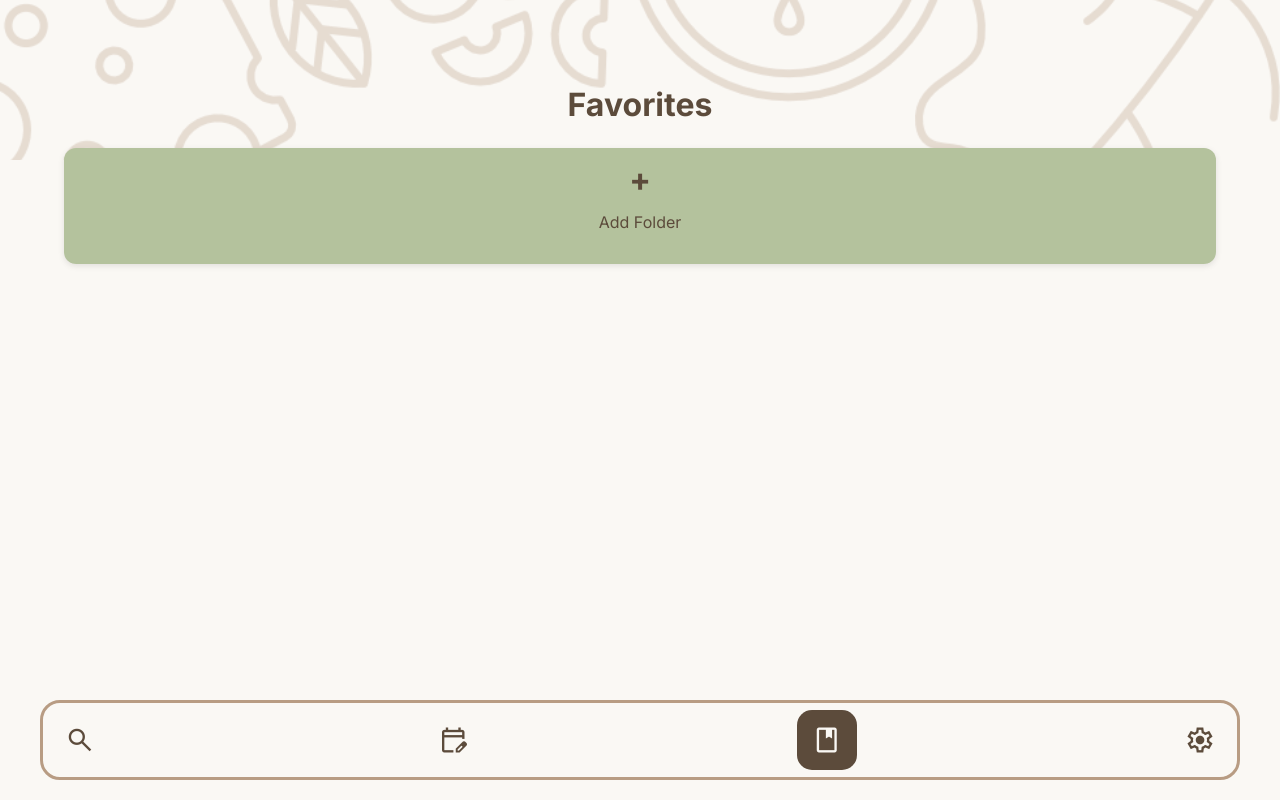
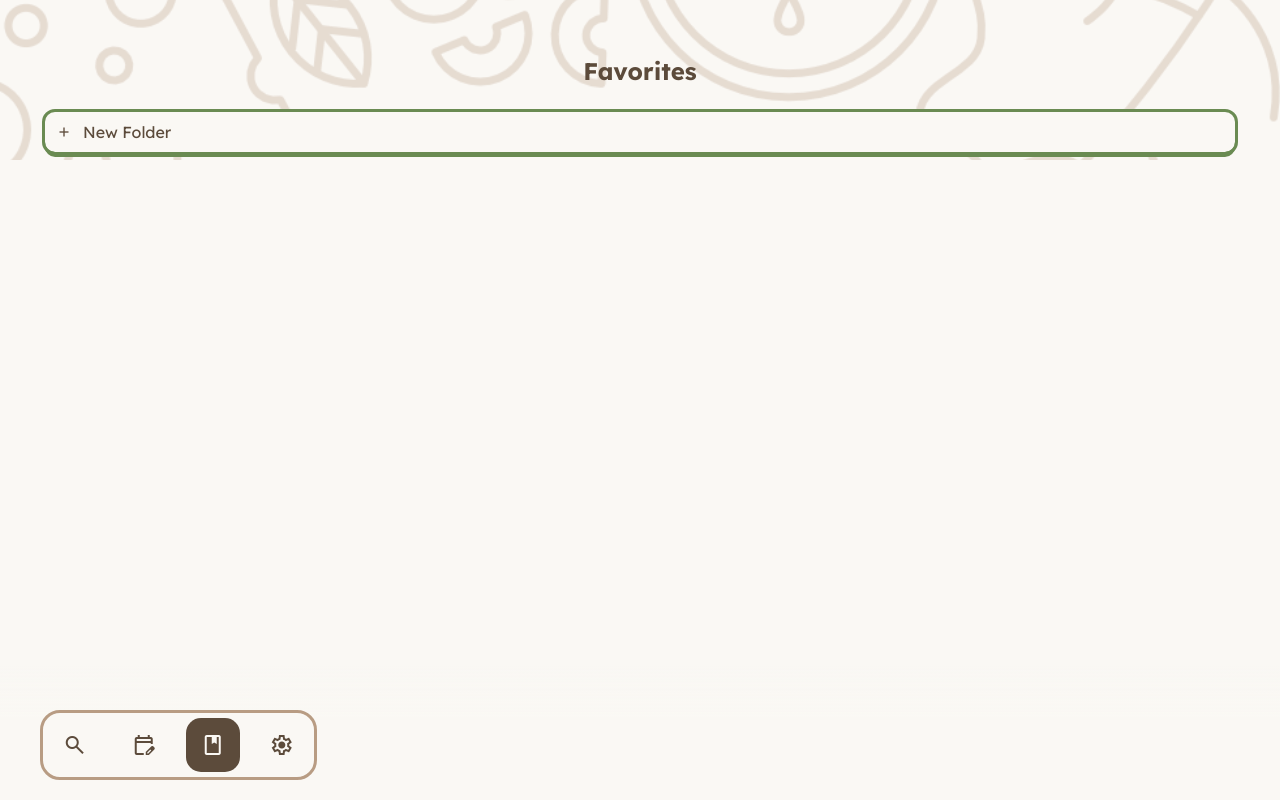
Before and after one commit to turbonobsin/MealPlanningApp, a Vue app: page /favorites in a window 1280 px wide. Built offline with nearby package versions, Linux system fonts and the light colour scheme.

Commit message:
Profile Config + Favorites Styling

```diff
--- a/src/assets/base.css
+++ b/src/assets/base.css
@@ -31,6 +31,7 @@ body {
     font-family: var(--ff-primary) !important;
     /* margin:0px; */
     padding-bottom:100px;
+    overflow: hidden;
 }
 
 body::before {
--- a/src/assets/layout.css
+++ b/src/assets/layout.css
@@ -19,6 +19,10 @@
   margin-bottom: 30px;
 }
 
+.gap10{
+  gap: 10px !important;
+}
+
 .h-center{
   display: flex;
   align-items: center;
@@ -29,9 +33,9 @@
 }
 
 .flex-wrap{
-    display: flex;
-    flex-wrap: wrap;
-    gap: 10px;
+  display: flex;
+  flex-wrap: wrap;
+  gap: 10px;
 }
 
 .vertical {
@@ -57,3 +61,9 @@
     grid-template-columns: 1fr 1fr;
     gap: 15px;
 }
+
+.text-input-button {
+  display: grid;
+  grid-template-columns: 1fr auto;
+  gap: 10px;
+}
--- a/src/assets/main.css
+++ b/src/assets/main.css
@@ -25,6 +25,11 @@ main {
     outline: 1px solid var(--dark);
 }
 
+body > * {
+    transition: all .2s cubic-bezier(0.175, 0.885, 0.32, 1.275);
+    -webkit-tap-highlight-color: transparent;
+}
+
 img,
 picture,
 svg {
@@ -33,6 +38,7 @@ svg {
 
 h1 {
     text-align: center;
+    font-size: 1.5rem;
 }
 
 label {
@@ -46,6 +52,7 @@ label {
     color: var(--dark-perma);
     font-weight: 600;
     font-family: inherit;
+    height: 1.3rem;
 }
 
 .text-input:focus {
@@ -56,7 +63,7 @@ label {
 button {
     all: unset;
     border-radius: 8px;
-    padding: 10px 0px;
+    padding: 10px;
     text-align: center;
     transition: all .1s cubic-bezier(0.175, 0.885, 0.32, 1.275);
 }
@@ -79,6 +86,11 @@ button:active {
     color: var(--light-perma);
 }
 
+.dark-button{
+    background-color: var(--dark-perma);
+    color: var(--light-perma);
+}
+
 .red-button {
     background-color: var(--red);
     color: var(--light);
@@ -86,6 +98,14 @@ button:active {
 
 .small {
     font-size: small;
+}
+
+.medium {
+    font-size: medium;
+}
+
+.large {
+    font-size: large;
 }
 
 .xxxlarge {
@@ -149,6 +169,13 @@ button:active {
     padding: 10px 0px;
 }
 
+.scroll-main{
+    border-radius: 10px;
+    overflow: scroll;
+    padding: 10px 5px 10vh 5px;
+    max-height: 65vh;
+}
+
 .circle {
     aspect-ratio: 1;
     border-radius: 50%;
--- a/src/components/FavoriteRecipe.vue
+++ b/src/components/FavoriteRecipe.vue
@@ -10,10 +10,17 @@ const props = defineProps({
 
 <template>
     <div v-if="recipe">
+        <img :src="recipe.image"></img>
         <div>{{ recipe.title }}</div>
         <div>{{ recipe.cookingMinutes }}</div>
     </div>
     <div v-else>
-        Couldn't find recipe data
+        Not Available
     </div>
 </template>
+
+<style scoped>
+
+
+
+</style>
--- a/src/components/Footer.vue
+++ b/src/components/Footer.vue
@@ -1,13 +1,21 @@
 <script setup>
 import Menu_Item from './Menu_Item.vue';
+
+
+function moveSelector(){
+
+}
+
 </script>
 
 <template>
-    <nav id="menu_bar" class="spread">
+    <div id="overflow_cover"></div>
+    <nav id="menu_bar" class="spread h-center">
         <Menu_Item label="search" to="/"></Menu_Item>
         <Menu_Item label="edit_calendar" to="/calendar"></Menu_Item> <!-- calendar_month is another possible icon -->
         <Menu_Item label="book" to="/favorites"></Menu_Item>
         <Menu_Item label="settings" to="/settings"></Menu_Item>
+        <!-- <div class="selector"></div> -->
     </nav>
 </template>
 
@@ -15,14 +23,33 @@ import Menu_Item from './Menu_Item.vue';
 
 #menu_bar{
     position: fixed;
+    gap: 15px;
+    justify-self: center;
     bottom: 20px;
-    right: 40px;
-    left: 40px;
-    padding: 7px;
+    padding: .3em;
     border: 3px solid var(--medium);
     border-radius: 20px;
     background-color: var(--light);
     /* margin-top:auto; */
     /* height:max-content; */
 }
+
+#overflow_cover{
+    position: fixed;
+    bottom: 0px;
+    right: 0px;
+    left: 0px;
+    height: 17vh;
+    background: linear-gradient(transparent 0%, var(--light) 40%);
+}
+
+/* .selector{
+    position: absolute;
+    background-color: var(--dark);
+    height: 85%;
+    aspect-ratio: 1;
+    border-radius: 15px;
+    z-index: -1;
+    transform: translateX(calc(100% + 20px));
+} */
 </style>
--- a/src/components/Menu_Item.vue
+++ b/src/components/Menu_Item.vue
@@ -16,20 +16,15 @@ const props = defineProps({
 <style scoped>
 .menu_item{
     text-decoration: none;
-    height: 60px;
-    aspect-ratio: 1;
     text-align: center;
     border-radius: 15px;
     margin: 0px;
     transition: all .2s;
+    padding: 15px;
 
-    font-size:30px;
+    font-size:1.5em;
     color: var(--dark);
     font-variation-settings: 'FILL' 0;
-}
-
-* {
--webkit-tap-highlight-color: transparent;
 }
 
 .router-link-active{
--- a/src/views/FavoritesView.vue
+++ b/src/views/FavoritesView.vue
@@ -78,52 +78,79 @@ const deleteItem = (item) => {
 </script>
 
 <template>
-  <div class="favorites-page">
-    <header class="header">
-      <h1>{{ currentFolder.name }}</h1>
-      <button v-if="folderHistory.length" class="back-btn" @click="goBack">← Back</button>
-    </header>
+  <div class="h-center">
+    <div v-if="folderHistory.length" class="material-symbols-outlined xxxlarge back" @click="goBack">chevron_left</div>
+    <h1 class="title">{{ currentFolder.name }}</h1>
+  </div>
 
-    <section class="favorites-container">
+  <main class="scroll-main">
+
+    <section class="vertical" style="gap: 15px">
+
+      <div class="add-folder-card card">
+
+        <div class="h-center gap10" v-if="!showFolderInput" @click="createNewFolder">
+          <span class="material-symbols-outlined large">add</span>
+          <span>New Folder</span>
+        </div>
+
+        <div v-else class="h-center gap10">
+          <input v-model="newFolderName" type="text" placeholder="Folder name" class="text-input create-input" />
+          <button class="material-symbols-outlined color-button create-button" @click="confirmCreateFolder">check</button>
+          <button class="material-symbols-outlined blank-button create-button" @click="cancelCreate">close</button>
+        </div>
+
+      </div>
+
       <div v-for="item in currentFolder.items" :key="item.id || item">
-        <div v-if="typeof item === 'number'" class="recipe-card" draggable="true"
+
+        <div v-if="typeof item === 'number'" class="favorite-card card" draggable="true"
           @dragstart="(e) => dragStartEvent(e, item)">
           <FavoriteRecipe :recipe="getRecipe(item)" draggable="true" @click="gotoRecipeDetails(item)"/>
           <button class="delete-btn" @click.stop="deleteItem(item)">✕</button>
         </div>
 
-        <div v-else class="folder-card" @click="openFolder(item)" draggable="true" @dragstart="(e) => dragStartEvent(e, item)" @dragover.prevent @drop="dropRecipeIntoFolder(item)">
-          <div class="folder-header center h-center">
-            <span style="font-weight: bold; line-height: 1; margin-bottom: 0.25rem;">{{ item.name }}</span>
-            <p class="material-symbols-outlined">folder_open</p>
+        <div v-else class="favorite-folder card h-center spread" @click="openFolder(item)" draggable="true" @dragstart="(e) => dragStartEvent(e, item)" @dragover.prevent @drop="dropRecipeIntoFolder(item)">
+          <div class="h-center gap10">
+            <div class="delete-btn material-symbols-outlined large" @click.stop="deleteItem(item)">delete</div>
+            <span>{{ item.name }}</span>
           </div>
-          <button class="delete-btn" @click.stop="deleteItem(item)">✕</button>
+          <div class="material-symbols-outlined large">folder</div>
         </div>
-      </div>
 
-
-      <div class="add-folder-card">
-        <template v-if="!showFolderInput">
-          <div @click="createNewFolder">
-            <span class="plus-icon">+</span>
-            <p>Add Folder</p>
-          </div>
-        </template>
-
-        <template v-else class="input-container">
-          <input v-model="newFolderName" type="text" placeholder="Folder name" class="folder-input text-input" />
-          <div class="btn-container">
-            <button class="confirm-btn" @click="confirmCreateFolder">Create</button>
-            <button class="cancel-btn" @click="cancelCreate">Cancel</button>
-          </div>
-        </template>
       </div>
 
     </section>
-  </div>
+  </main>
 </template>
 
 <style scoped>
+
+.back{
+    position: absolute;
+    left: .6em;
+}
+
+.card{
+  padding: 10px;
+  border-radius: 10px;
+  outline: 3px solid;
+}
+
+.favorite-folder{
+  background-color: var(--light);
+  color: var(--dark);
+  outline-color: var(--medium);
+  box-shadow: 0px 5px 0px 0px var(--medium);
+}
+
+.add-folder-card {
+  background-color: var(--light);
+  outline-color: var(--main-color);
+  box-shadow: 0px 5px 0px 0px var(--main-color);
+}
+
+
 .folder-input {
   padding: 0.5rem;
   border: 1px solid #ccc;
@@ -133,17 +160,21 @@ const deleteItem = (item) => {
   font-size: 0.9rem;
 }
 
-.input-container{
-  background-color: var(--light-color);
+.create-input{
+  width: 85%;
 }
 
-.btn-container {
+.create-button{
+  padding: 5px;
+}
+
+/* .btn-container {
   display: flex;
   flex-direction: row;
   gap: 10px;
-}
+} */
 
-.confirm-btn:hover {
+/* .confirm-btn:hover {
   color: var(--main-color);
   cursor: pointer;
 }
@@ -151,12 +182,7 @@ const deleteItem = (item) => {
 .cancel-btn:hover {
   color: red;
   cursor: pointer;
-}
-
-.favorites-page {
-  font-family: 'Inter', sans-serif;
-  padding: 1.5rem;
-}
+} */
 
 .header {
   text-align: center;
@@ -172,13 +198,12 @@ const deleteItem = (item) => {
   font-weight: 500;
 }
 
-.favorites-container {
-  display: grid;
+/* .favorites-container {
   grid-template-columns: repeat(auto-fit, minmax(160px, 1fr));
   gap: 1rem;
-}
+} */
 
-.folder-card,
+/* .folder-card,
 .recipe-card,
 .add-folder-card {
   background-color: var(--light-color);
@@ -187,41 +212,30 @@ const deleteItem = (item) => {
   padding: 1rem;
   text-align: center;
   position: relative;
-}
+} */
 
-.folder-card:hover,
+/* .folder-card:hover,
 .recipe-card:hover,
 .add-folder-card:hover {
   transform: translateY(-4px);
   box-shadow: 0 4px 10px rgba(0, 0, 0, 0.15);
-}
+} */
 
-.folder-header {
+/* .folder-header {
   cursor: pointer;
   gap: 10px;
-}
+} */
 
-.delete-btn {
+/* .delete-btn {
   position: absolute;
   top: 8px;
   right: 8px;
-  background: none;
-  border: none;
-  color: #888;
   font-size: 1.1rem;
   cursor: pointer;
-}
+} */
 
 .delete-btn:hover {
-  color: #e53935;
-}
-
-.add-folder-card {
-  background-color: var(--light-color);
-  display: flex;
-  flex-direction: column;
-  align-items: center;
-  justify-content: center;
+  color: var(--red);
 }
 
 .plus-icon {
```
Also changed, not shown: changelogs/amir.md (+8 -0 lines), src/views/ProfileView.vue (+35 -16 lines).
